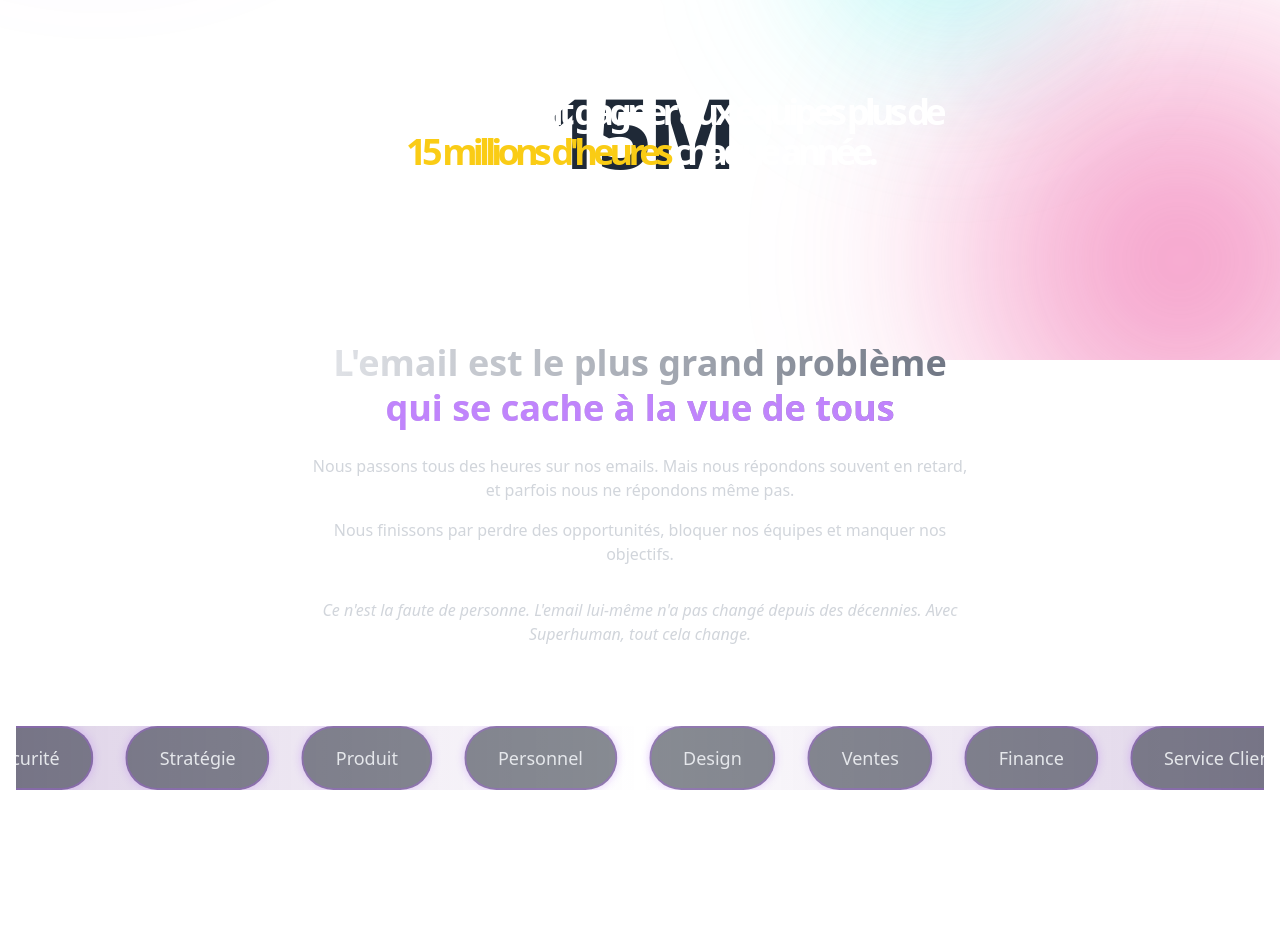
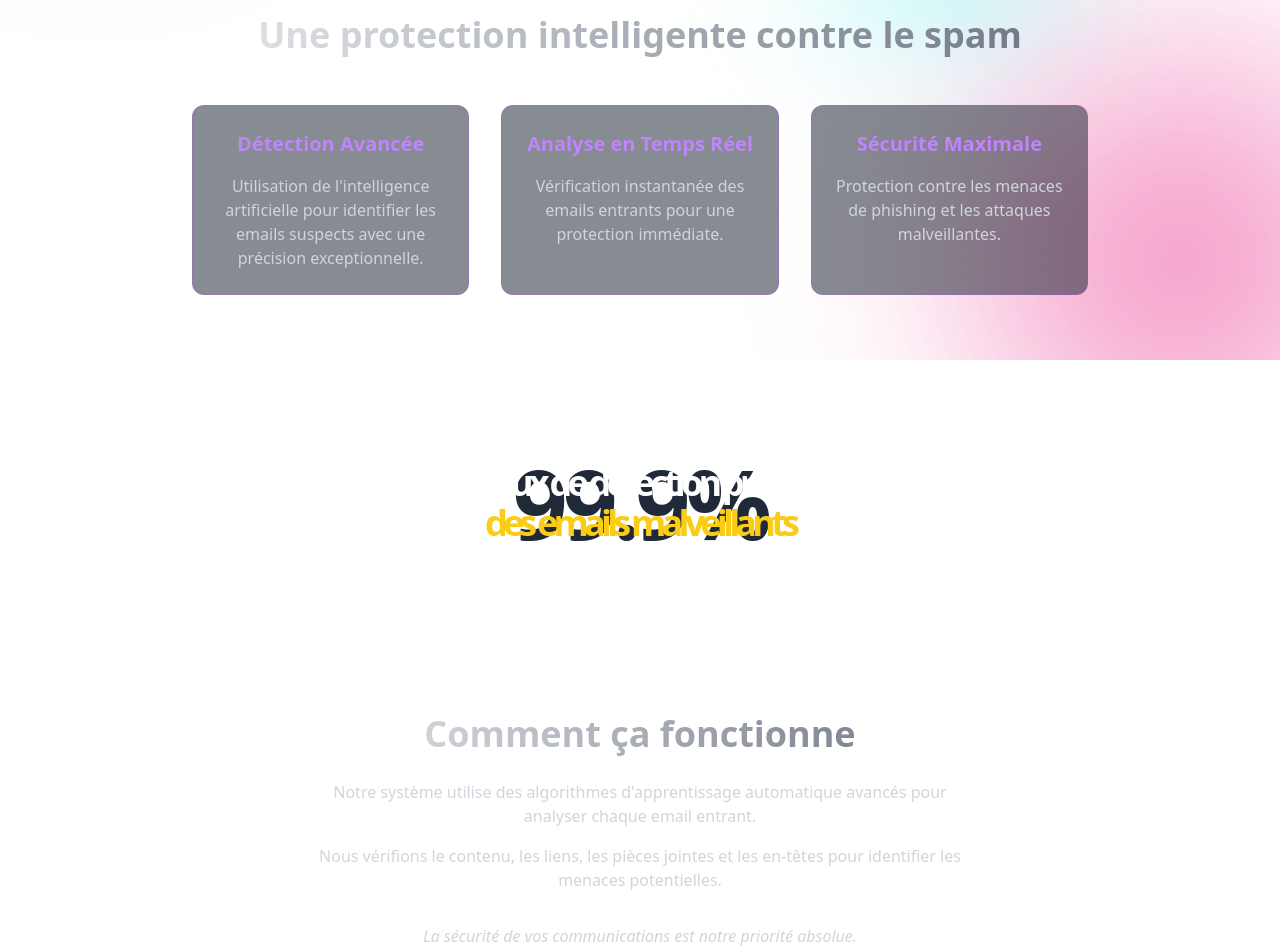
Before and after one commit to ihabsafouat/Fine-Tune-Bert-for-Spam, a React (Vite) app in the folder frontend/: page / in a window 1280 px wide. Shown: the part 440-1392 px from the top of the page. Before the commit the page ends 1310 px from the top, so only its background shows below. Built offline with nearby package versions, Linux system fonts and the light colour scheme.

Commit message:
More Updates

```diff
--- a/frontend/src/components/Home.tsx
+++ b/frontend/src/components/Home.tsx
@@ -61,8 +61,56 @@ export function Home() {
                 {/* Hero Section */}
                 <main className="flex flex-col items-center justify-center text-center px-4 py-20">
                     <h2 className="text-5xl md:text-7xl font-extrabold leading-tight max-w-4xl bg-clip-text text-transparent bg-gradient-to-r from-gray-200 to-gray-500 mb-16">
-                        Gagnez 4 heures par personne chaque semaine
+                        Protégez votre boîte mail contre le spam
                     </h2>
+
+                    {/* Features Section */}
+                    <section className="py-20 text-center max-w-4xl mx-auto">
+                        <h3 className="text-4xl font-extrabold leading-tight mb-12 bg-clip-text text-transparent bg-gradient-to-r from-gray-200 to-gray-500">
+                            Une protection intelligente contre le spam
+                        </h3>
+                        <div className="grid md:grid-cols-3 gap-8">
+                            <div className="p-6 rounded-xl bg-gray-900/50 border border-purple-500/30 hover:border-purple-500 transition-all duration-300">
+                                <h4 className="text-xl font-bold text-purple-400 mb-4">Détection Avancée</h4>
+                                <p className="text-gray-300">Utilisation de l'intelligence artificielle pour identifier les emails suspects avec une précision exceptionnelle.</p>
+                            </div>
+                            <div className="p-6 rounded-xl bg-gray-900/50 border border-purple-500/30 hover:border-purple-500 transition-all duration-300">
+                                <h4 className="text-xl font-bold text-purple-400 mb-4">Analyse en Temps Réel</h4>
+                                <p className="text-gray-300">Vérification instantanée des emails entrants pour une protection immédiate.</p>
+                            </div>
+                            <div className="p-6 rounded-xl bg-gray-900/50 border border-purple-500/30 hover:border-purple-500 transition-all duration-300">
+                                <h4 className="text-xl font-bold text-purple-400 mb-4">Sécurité Maximale</h4>
+                                <p className="text-gray-300">Protection contre les menaces de phishing et les attaques malveillantes.</p>
+                            </div>
+                        </div>
+                    </section>
+
+                    {/* Stats Section */}
+                    <section className="py-20 text-center">
+                        <h3 className="text-6xl md:text-8xl font-extrabold text-gray-800 tracking-tighter relative">
+                            99.9%
+                            <span className="absolute top-1/2 left-1/2 -translate-x-1/2 -translate-y-1/2 text-2xl md:text-4xl text-white font-semibold whitespace-nowrap">
+                                Taux de détection précis <br />
+                                <span className="text-yellow-400">des emails malveillants</span>
+                            </span>
+                        </h3>
+                    </section>
+
+                    {/* How It Works Section */}
+                    <section className="py-20 text-center max-w-2xl mx-auto">
+                        <h3 className="text-4xl font-extrabold leading-tight mb-6 bg-clip-text text-transparent bg-gradient-to-r from-gray-200 to-gray-500">
+                            Comment ça fonctionne
+                        </h3>
+                        <p className="text-gray-300 mb-4">
+                            Notre système utilise des algorithmes d'apprentissage automatique avancés pour analyser chaque email entrant.
+                        </p>
+                        <p className="text-gray-300 mb-8">
+                            Nous vérifions le contenu, les liens, les pièces jointes et les en-têtes pour identifier les menaces potentielles.
+                        </p>
+                        <p className="text-gray-300 italic">
+                            La sécurité de vos communications est notre priorité absolue.
+                        </p>
+                    </section>
 
                     {/* 15 Million Hours Section */}
                     <section className="py-20 text-center">
```
